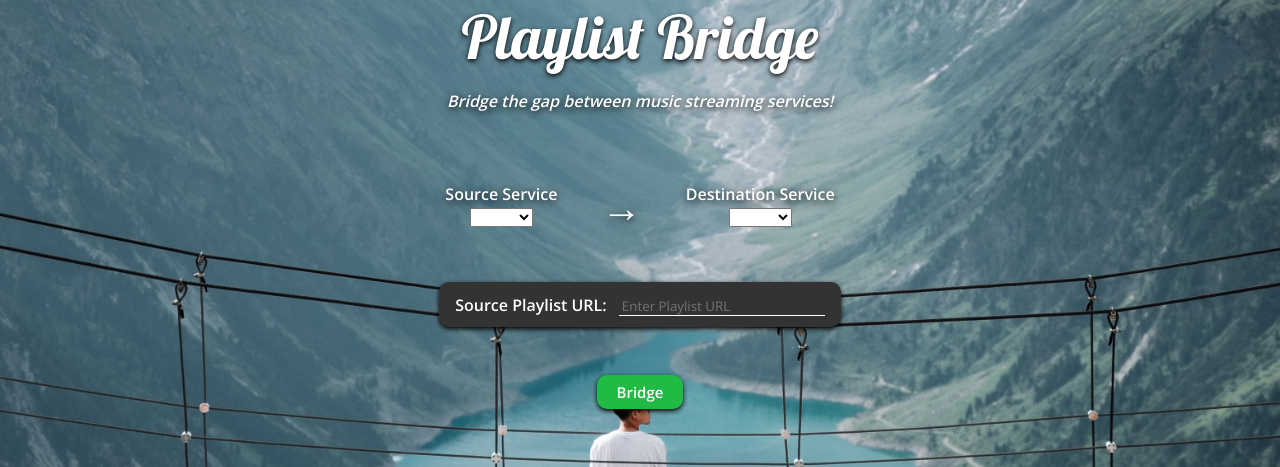
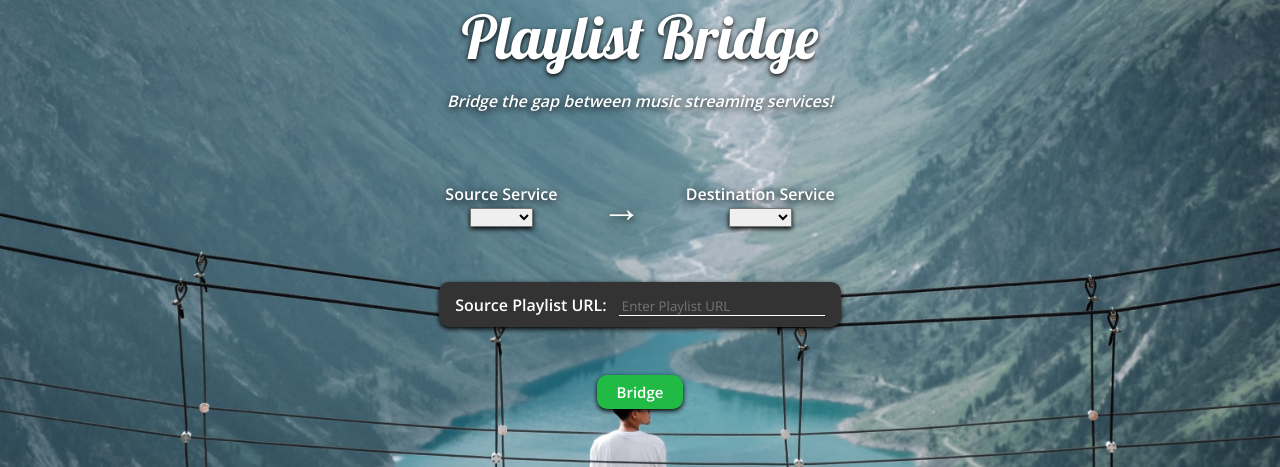
Before and after one commit to ethanratnofsky/Playlist-Bridge, a Flask app: page / in a window 1280 px wide. Shown: the part 134-601 px from the top of the page. Run offline with Flask 2, Linux system fonts and the light colour scheme.

Commit message:
created contentBox class, fixed shadow on dropdowns

```diff
--- a/static/css/index.css
+++ b/static/css/index.css
@@ -27,14 +27,6 @@
 #arrow {
     margin: auto 1em;
     font-size: 40px;
-}
-
-#sourcePlaylistUrl {
-    margin: 3em auto;
-    background-color: #333;
-    padding: 0.7em 1em;
-    border-radius: 10px;
-    text-shadow: none;
 }
 
 #sourcePlaylistUrl input {
--- a/static/css/theme.css
+++ b/static/css/theme.css
@@ -5,3 +5,11 @@
 .textShadow {
     text-shadow: 0 2px 5px #000;
 }
+
+.contentBox {
+    margin: 3em auto;
+    background-color: #333;
+    padding: 0.7em 1em;
+    border-radius: 10px;
+    text-shadow: none;
+}
--- a/templates/index.html
+++ b/templates/index.html
@@ -23,7 +23,7 @@
                 <div class="service">
                     <label for="srcService">Source Service</label>
                     <br>
-                    <select class="textShadow" id="srcService" name="src_service" required>
+                    <select class="boxShadow" id="srcService" name="src_service" required>
                         <option value="" disabled selected></option>
                         <option value="tidal">TIDAL</option>
                         <option value="spotify">Spotify</option>
@@ -33,13 +33,13 @@
                 <div class="service">
                     <label for="destService">Destination Service</label>
                     <br>
-                    <select class="textShadow" id="destService" name="dest_service" required>
+                    <select class="boxShadow" id="destService" name="dest_service" required>
                         <option value="" disabled selected></option>
                         <option value="tidal">TIDAL</option>
                         <option value="spotify">Spotify</option>
                     </select>
                 </div>
-                <div class="boxShadow" id="sourcePlaylistUrl">
+                <div class="contentBox boxShadow" id="sourcePlaylistUrl">
                     <label for="srcUrl">Source Playlist URL: </label>
                     <input id="srcUrl" name="src_service_url" type="url" placeholder="Enter Playlist URL" required>
                 </div>
```
